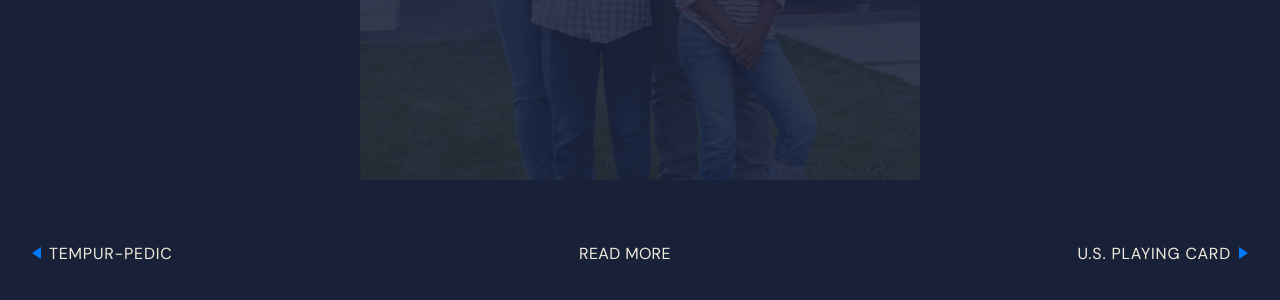
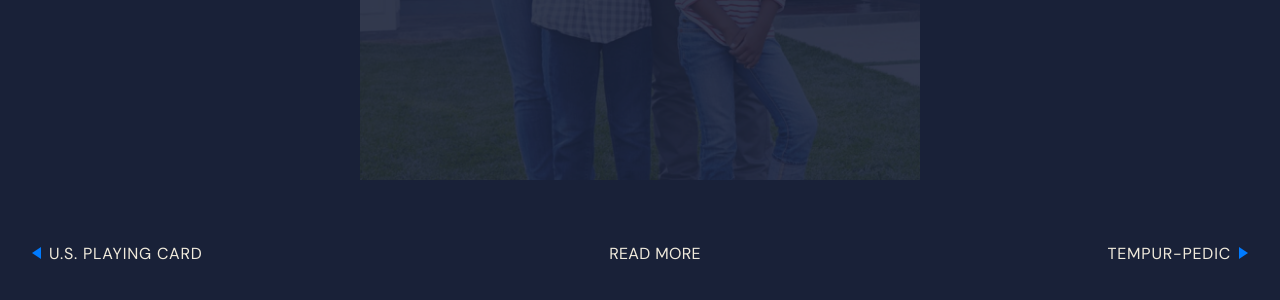
Before and after one commit to sorchosky/sorchosky.github.io, a website: page build/usb.html in a window 1280 px wide. Shown: the part 500-800 px from the top of the page. Drawn offline with nearby package versions, Linux system fonts and the light colour scheme; files that its build step writes are made by us from their sources.

```diff
--- a/src/js/projectArray.js
+++ b/src/js/projectArray.js
@@ -12,12 +12,12 @@
         url: './tempur-pedic.html'
     },
     {
-        projectId: 'usb',
-        title: 'Union Savings Bank',
-        mobileImg: 'img/thumbnails/usb-thumb--mobile@2x.jpg',
-        desktopImg: 'img/thumbnails/usb-thumb@2x.jpg',
-        description: 'Website design for leading mortgage and lending banks in OH and KY',
-        url: './usb.html'
+        projectId: 'kst',
+        title: 'Kelly Strayhorn Theater',
+        mobileImg: 'img/thumbnails/kst-thumb--mobile@2x.jpg',
+        desktopImg: 'img/thumbnails/kst-thumb@2x.jpg',
+        description: 'User-Centered Research and Evaluation Final Project',
+        url: './kelly-strayhorn.html'
     },
     {
         projectId: 'uspc',
@@ -28,12 +28,12 @@
         url: './uspc.html'
     },
     {
-        projectId: 'kst',
-        title: 'Kelly Strayhorn Theater',
-        mobileImg: 'img/thumbnails/kst-thumb--mobile@2x.jpg',
-        desktopImg: 'img/thumbnails/kst-thumb@2x.jpg',
-        description: 'User-Centered Research and Evaluation Final Project',
-        url: './kelly-strayhorn.html'
+        projectId: 'usb',
+        title: 'Union Savings Bank',
+        mobileImg: 'img/thumbnails/usb-thumb--mobile@2x.jpg',
+        desktopImg: 'img/thumbnails/usb-thumb@2x.jpg',
+        description: 'Website design for leading mortgage and lending banks in OH and KY',
+        url: './usb.html'
     },
     // {
     //     projectId: 'braxton',
--- /dev/null
+++ b/src/js/projectLoopMenu.js
@@ -0,0 +1,22 @@
+'use strict';
+// projectLoopMenu.js
+
+// PROJECT LOOP MENU
+const projectLoopMenu = document.getElementById("projectLoopMenu");
+let i;
+for (i = 0; i < 3; i++) {
+    let projectLoopMenuItem = document.createElement("a");
+    projectLoopMenuItem.style.backgroundImage = "linear-gradient( rgba(0, 0, 0, .7), rgba(0, 0, 0, 0), rgba(0, 0, 0, .7)), url('" + projects[i].mobileImg + "')"
+    projectLoopMenuItem.classList = "full-nav__project";
+    if (i == 0) {
+        projectLoopMenuItem.classList.add("full-nav__project--featured");
+    } else {
+        projectLoopMenuItem.classList.add("full-nav__project--nonfeatured");
+    }
+    projectLoopMenuItem.innerHTML = `
+    <div class="project-text">
+        <p>` + projects[i].title + `</p>
+    </div>
+    `
+    projectLoopMenu.appendChild(projectLoopMenuItem);
+}
```
Also changed, not shown: build/img/thumbnails/kst-thumb--mobile.jpg (renamed from build/img/thumbnails/image 9.jpg), build/img/thumbnails/kst-thumb--mobile@2x.jpg (renamed from build/img/thumbnails/image 9@2x.jpg), build/index.html, build/scripts.js, 1 other file.
